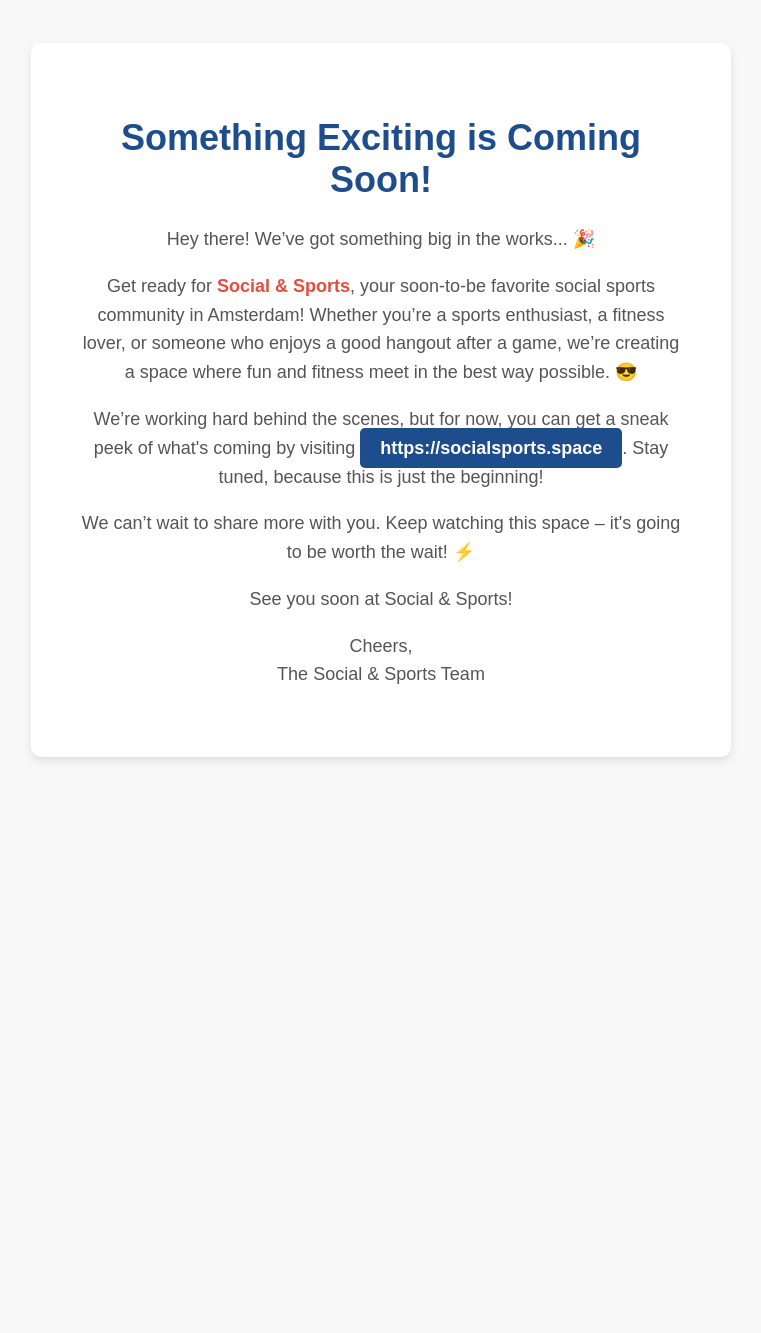
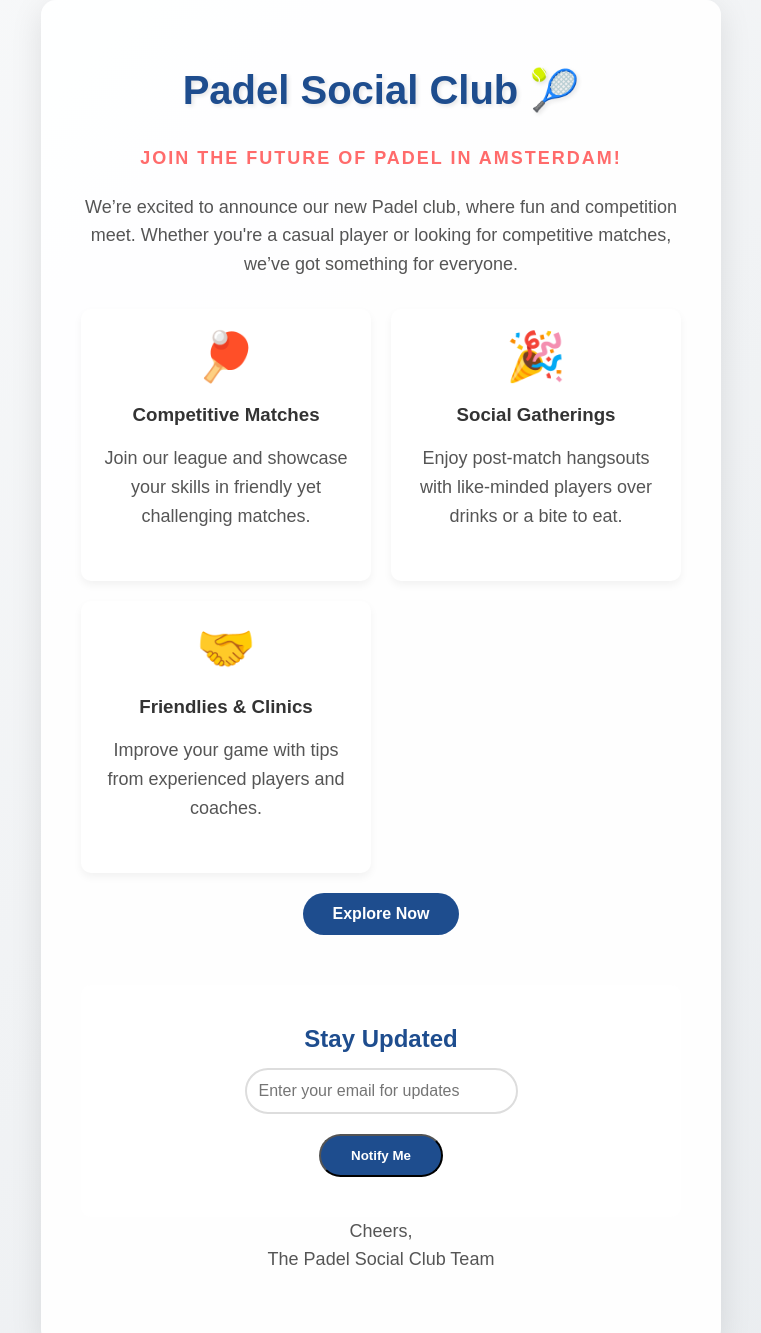
Before and after one commit to iddv/socialsports, a plain HTML site: page index.html in a window 1280 px wide. Shown: the top 1333 px of the page, without its empty margins (259-1020 px from the left). Before the commit the page ends 800 px from the top, so only its background shows below. Drawn offline with Linux system fonts and the light colour scheme.

Commit message:
Improves coming soon page with padel specific options

```diff
--- a/index.html
+++ b/index.html
@@ -4,71 +4,165 @@
     <meta charset="UTF-8">
     <meta name="viewport" content="width=device-width, initial-scale=1.0">
     <meta http-equiv="X-UA-Compatible" content="ie=edge">
-    <title>Social & Sports - Coming Soon</title>
+    <title>Padel Social Club - Coming Soon</title>
     <style>
         body {
-            font-family: Arial, sans-serif;
-            background-color: #f8f8f8;
+            font-family: 'Arial', sans-serif;
+            background-color: #f8f9fa;
             color: #333;
             margin: 0;
             padding: 0;
             display: flex;
             justify-content: center;
             align-items: center;
-            height: 100vh;
+            min-height: 100vh;
             text-align: center;
+            background: linear-gradient(135deg, #f8f9fa 0%, #e9ecef 100%);
         }
 
         .container {
-            background-color: #ffffff;
-            padding: 50px;
-            border-radius: 10px;
-            box-shadow: 0 4px 8px rgba(0, 0, 0, 0.1);
+            background-color: rgba(255, 255, 255, 0.95);
+            padding: 40px;
+            border-radius: 15px;
+            box-shadow: 0 8px 32px rgba(0, 0, 0, 0.1);
             width: 90%;
             max-width: 600px;
         }
 
         h1 {
-            font-size: 36px;
+            font-size: 2.5rem;
             color: #1e4d8e;
+            margin-bottom: 30px;
+            text-shadow: 2px 2px 4px rgba(0, 0, 0, 0.1);
+        }
+
+        .highlight {
+            font-weight: bold;
+            color: #ff6b6b;
+            text-transform: uppercase;
+            letter-spacing: 2px;
+            margin: 20px 0;
         }
 
         p {
             font-size: 18px;
             line-height: 1.6;
             color: #555;
-        }
-
-        .highlight {
-            font-weight: bold;
-            color: #e74c3c;
+            max-width: 600px;
+            margin: 0 auto;
+            margin-bottom: 30px;
         }
 
         .cta-link {
+            display: inline-block;
             text-decoration: none;
-            color: #fff;
+            color: white;
             background-color: #1e4d8e;
-            padding: 10px 20px;
-            border-radius: 5px;
+            padding: 12px 30px;
+            border-radius: 25px;
             font-weight: bold;
+            margin: 20px 0;
+            transition: all 0.3s ease;
         }
 
         .cta-link:hover {
-            background-color: #e74c3c;
+            background-color: #ff6b6b;
+            transform: translateY(-3px);
+        }
+
+        .features {
+            display: grid;
+            grid-template-columns: repeat(auto-fit, minmax(250px, 1fr));
+            gap: 20px;
+            margin-top: 30px;
+        }
+
+        .feature-card {
+            background-color: white;
+            padding: 20px;
+            border-radius: 10px;
+            text-align: center;
+            box-shadow: 0 4px 8px rgba(0, 0, 0, 0.05);
+        }
+
+        .feature-icon {
+            font-size: 3rem;
+            color: #1e4d8e;
+            margin-bottom: 15px;
+        }
+
+        .newsletter-section {
+            margin-top: 30px;
+            padding: 20px;
+            background-color: white;
+            border-radius: 10px;
+        }
+
+        h2 {
+            font-size: 24px;
+            color: #1e4d8e;
+            margin-bottom: 15px;
+        }
+
+        .newsletter-form {
+            max-width: 350px;
+            margin: 0 auto;
+        }
+
+        input[type="email"] {
+            width: 70%;
+            padding: 12px;
+            border: 2px solid #ddd;
+            border-radius: 25px;
+            font-size: 16px;
+            transition: all 0.3s ease;
+        }
+
+        input[type="email"]:focus {
+            outline: none;
+            border-color: #1e4d8e;
         }
     </style>
 </head>
 <body>
+    <div class="container">
+        <h1>Padel Social Club 🎾</h1>
 
-<div class="container">
-    <h1>Something Exciting is Coming Soon!</h1>
-    <p>Hey there! We’ve got something big in the works... 🎉</p>
-    <p>Get ready for <span class="highlight">Social & Sports</span>, your soon-to-be favorite social sports community in Amsterdam! Whether you’re a sports enthusiast, a fitness lover, or someone who enjoys a good hangout after a game, we’re creating a space where fun and fitness meet in the best way possible. 😎</p>
-    <p>We’re working hard behind the scenes, but for now, you can get a sneak peek of what's coming by visiting <a href="https://socialsports.space" class="cta-link" target="_blank">https://socialsports.space</a>. Stay tuned, because this is just the beginning!</p>
-    <p>We can’t wait to share more with you. Keep watching this space – it's going to be worth the wait! ⚡</p>
-    <p>See you soon at Social & Sports!</p>
-    <p>Cheers,<br>The Social & Sports Team</p>
-</div>
+        <p class="highlight">Join the Future of Padel in Amsterdam!</p>
 
+        <p>We’re excited to announce our new Padel club, where fun and competition meet. Whether you're a casual player or looking for competitive matches, we’ve got something for everyone.</p>
+
+        <div class="features">
+            <div class="feature-card">
+                <div class="feature-icon">🏓</div>
+                <h3>Competitive Matches</h3>
+                <p>Join our league and showcase your skills in friendly yet challenging matches.</p>
+            </div>
+
+            <div class="feature-card">
+                <div class="feature-icon">🎉</div>
+                <h3>Social Gatherings</h3>
+                <p>Enjoy post-match hangsouts with like-minded players over drinks or a bite to eat.</p>
+            </div>
+
+            <div class="feature-card">
+                <div class="feature-icon">🤝</div>
+                <h3>Friendlies & Clinics</h3>
+                <p>Improve your game with tips from experienced players and coaches.</p>
+            </div>
+        </div>
+
+        <a href="https://padel.social" class="cta-link" target="_blank">Explore Now</a>
+
+        <div class="newsletter-section">
+            <h2>Stay Updated</h2>
+            <form class="newsletter-form">
+                <input type="email" placeholder="Enter your email for updates" required>
+                <button class="cta-link">Notify Me</button>
+            </form>
+        </div>
+
+        <p>Cheers,<br>The Padel Social Club Team</p>
+    </div>
 </body>
 </html>
```
